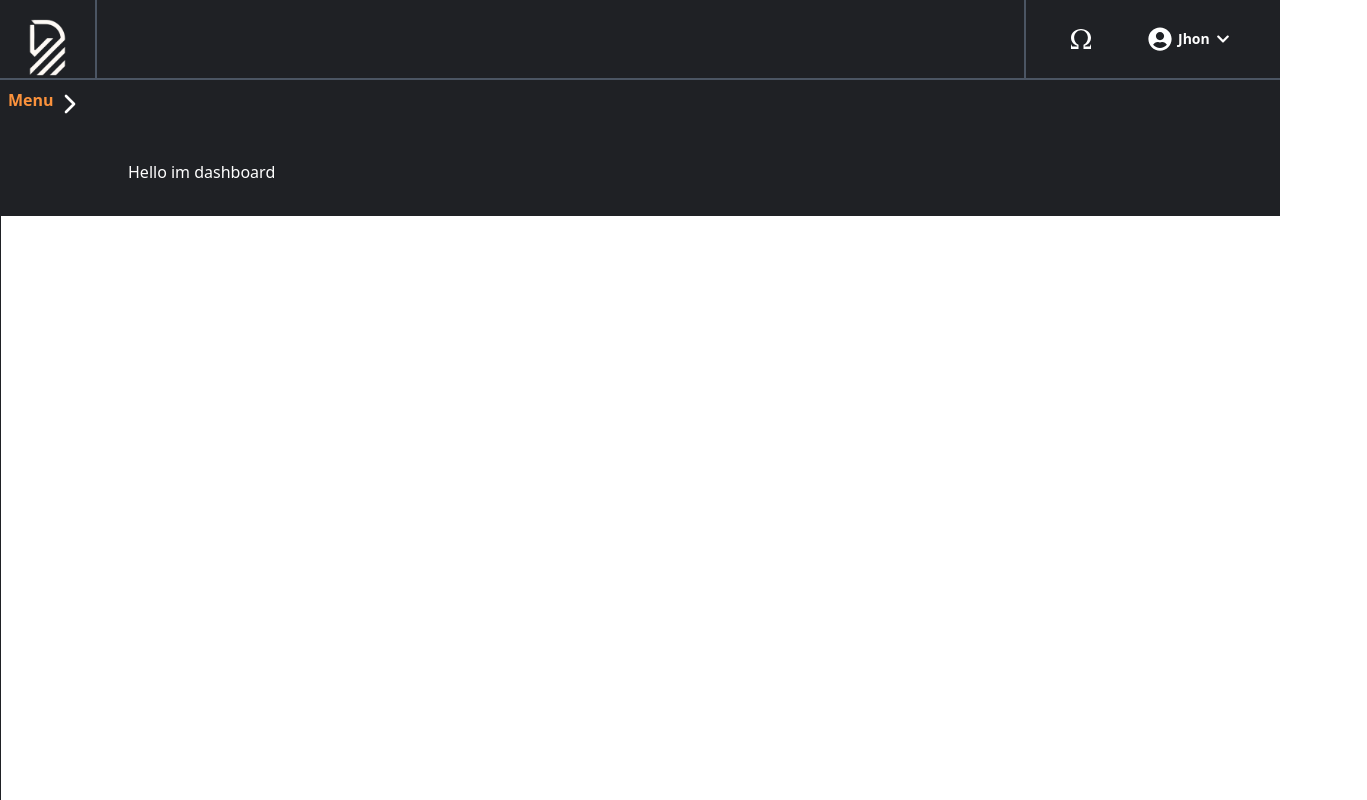
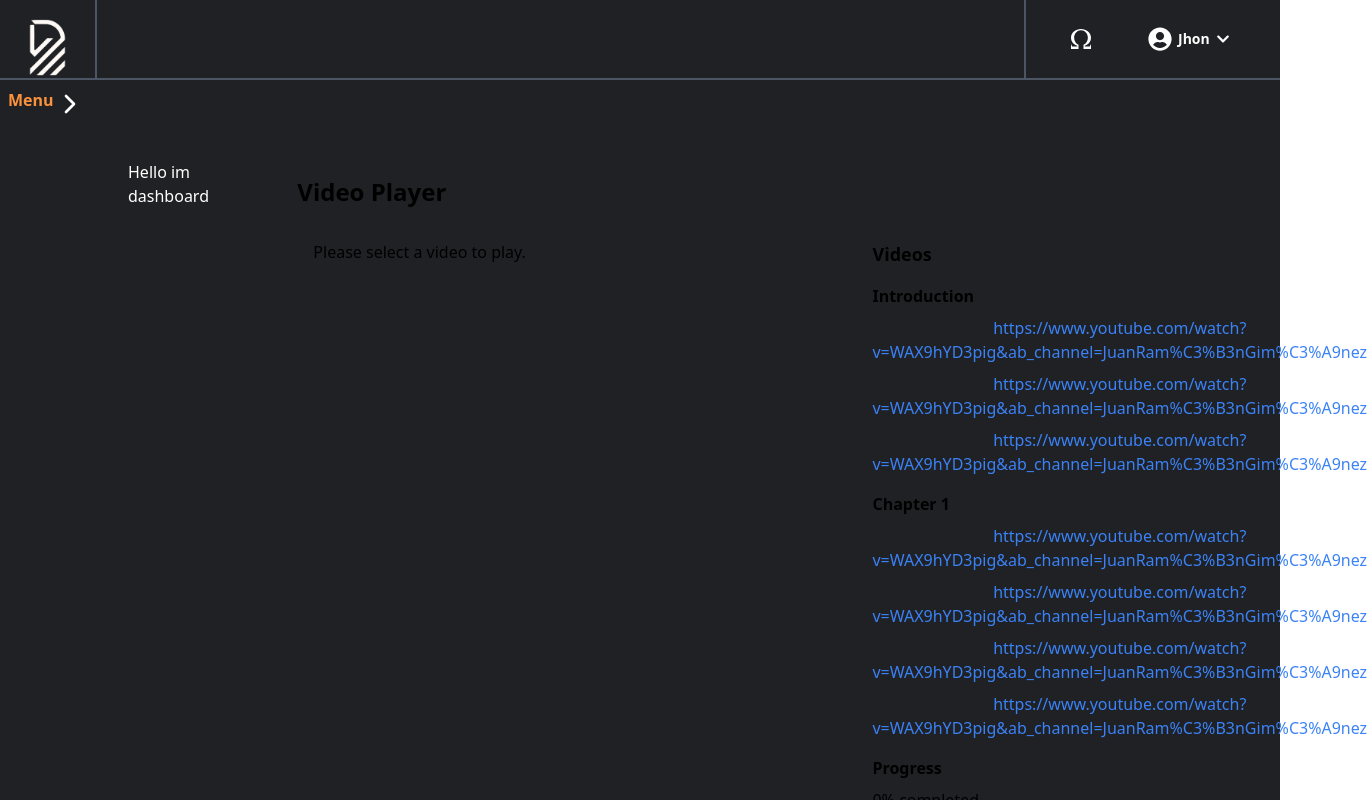
Before and after one commit to fsmutimeer/education-trading, a Next.js app: page /dashboard in a window 1280 px wide. Shown: the top 800 px of the page, 1367 px wide, since content can reach past the window. Built offline with nearby package versions, Linux system fonts and the light colour scheme.

Commit message:
flex set

```diff
--- a/app/dashboard/archive/page.tsx
+++ b/app/dashboard/archive/page.tsx
@@ -98,7 +98,7 @@ const Archive = () => {
         <h4 className="text-gray-300 text-2xl md:text-3xl">The Archive</h4>
       </div>
       {/* Archive cards */}
-      <div className="flex flex-col pl-4 md:grid md:grid-cols-4 gap-12 justify-center items-center">
+      <div className="flex flex-wrap pl-4 gap-4 justify-center items-center">
         {items.map((card) => (
           <ArchiveCard
             key={card.id}
--- a/app/dashboard/page.tsx
+++ b/app/dashboard/page.tsx
@@ -1,10 +1,42 @@
+import { VideoPlayer } from '@/components/dashboard';
 import React from 'react';
 
+interface VideoSection {
+  title: string;
+  videos: string[];
+}
 const page = () => {
+  const videos: VideoSection[] = [
+    {
+      title: 'Introduction',
+      videos: [
+        'https://www.youtube.com/watch?v=WAX9hYD3pig&ab_channel=JuanRam%C3%B3nGim%C3%A9nez',
+        'https://www.youtube.com/watch?v=WAX9hYD3pig&ab_channel=JuanRam%C3%B3nGim%C3%A9nez',
+        'https://www.youtube.com/watch?v=WAX9hYD3pig&ab_channel=JuanRam%C3%B3nGim%C3%A9nez',
+      ],
+    },
+    {
+      title: 'Chapter 1',
+      videos: [
+        'https://www.youtube.com/watch?v=WAX9hYD3pig&ab_channel=JuanRam%C3%B3nGim%C3%A9nez',
+        'https://www.youtube.com/watch?v=WAX9hYD3pig&ab_channel=JuanRam%C3%B3nGim%C3%A9nez',
+        'https://www.youtube.com/watch?v=WAX9hYD3pig&ab_channel=JuanRam%C3%B3nGim%C3%A9nez',
+        'https://www.youtube.com/watch?v=WAX9hYD3pig&ab_channel=JuanRam%C3%B3nGim%C3%A9nez',
+      ],
+    },
+
+  ];
+
   return (
     <div className="flex-col bg-[#1F2125] h-auto pb-8 w-screen ">
       <div className=" container  mx-auto w-[80%] flex gap-8  pt-[10rem]">
-        <h1 className='text-white'>Hello im dashboard</h1>
+        <h1 className="text-white">Hello im dashboard</h1>
+        <div>
+          <div className="p-4">
+            <h1 className="text-2xl font-bold mb-4">Video Player</h1>
+            <VideoPlayer videos={videos} />
+          </div>
+        </div>
       </div>
     </div>
   );
--- a/components/dashboard/Archive/ArchiveCard.tsx
+++ b/components/dashboard/Archive/ArchiveCard.tsx
@@ -18,17 +18,17 @@ const ArchiveCard: React.FC<ArchiveCardProps> = ({
   statusCount,
 }) => {
   return (
-    <div className="relative bg-green  h-[320px]  w-[170px]  rounded-[16px] shadow-lg">
+    <div className="relative bg-green  h-[400px]  w-[250px] m-2 rounded-[16px] shadow-lg">
       <div className=" overflow-hidden">
         <img
           src={imageSrc}
           alt={titleOrange}
-          className="object-cover h-[320px] w-[170px] brightness-50  rounded-[16px] inset-1"
+          className="object-cover  h-[400px] w-[250px] brightness-50  rounded-[16px] inset-1"
         />
       </div>
       <div className="absolute inset-0 flex flex-wrap overflow-hidden flex-col justify-end p-4">
-        <h3 className="text-xl text-orange-400">{titleOrange}</h3>
-        <h3 className="text-xl text-white">{titleWhite}</h3>
+        <h3 className="text-2xl text-orange-400">{titleOrange}</h3>
+        <h3 className="text-2xl text-white">{titleWhite}</h3>
         <div className="h-[15px] w-[40%] bg-gray-400 rounded-md mt-2">
           <div
             className={`h-[15px] rounded-md ${progressBar}`}
--- /dev/null
+++ b/components/dashboard/VideoPlayer.tsx
@@ -0,0 +1,68 @@
+'use client';
+import React, { useState } from 'react';
+interface VideoSection {
+  title: string;
+  videos: string[];
+}
+
+interface VideoPlayerProps {
+  videos: VideoSection[];
+}
+
+const VideoPlayer: React.FC<VideoPlayerProps> = ({ videos }) => {
+  const [currentVideo, setCurrentVideo] = useState<string | null>(null);
+  const [progress, setProgress] = useState<number>(0);
+
+  const handleVideoClick = (video: string) => {
+    setCurrentVideo(video);
+    setProgress(0);
+  };
+
+  const handleVideoEnd = () => {
+    setProgress(100);
+  };
+
+  return (
+    <div className="flex">
+      <div className="w-2/3 p-4">
+        {currentVideo ? (
+          <video
+            src={currentVideo}
+            controls
+            autoPlay
+            onEnded={handleVideoEnd}
+            className="w-full h-auto"
+          />
+        ) : (
+          <p>Please select a video to play.</p>
+        )}
+      </div>
+      <div className="w-1/3 p-4">
+        <h2 className="text-lg font-bold mb-4">Videos</h2>
+        {videos.map((section, index) => (
+          <div key={index} className="mb-4">
+            <h3 className="text-md font-bold mb-2">{section.title}</h3>
+            <ul>
+              {section.videos.map((video, index) => (
+                <li key={index} className="mb-2">
+                  <button
+                    onClick={() => handleVideoClick(video)}
+                    className="text-blue-500 hover:text-blue-700"
+                  >
+                    {video}
+                  </button>
+                </li>
+              ))}
+            </ul>
+          </div>
+        ))}
+        <div>
+          <h3 className="text-md font-bold mb-2">Progress</h3>
+          <p>{progress}% completed</p>
+        </div>
+      </div>
+    </div>
+  );
+};
+
+export default VideoPlayer;
--- a/components/dashboard/index.ts
+++ b/components/dashboard/index.ts
@@ -4,6 +4,7 @@ import WelcomeCard from "./Archive/WelcomeCard";
 import ArchiveCard from './Archive/ArchiveCard'
 import Container from "./Container";
 import ProfileDropDown from './Header/ProfileDropDown'
+import VideoPlayer from './VideoPlayer'
 export{
   Header,
   ProfileDropDown,
@@ -11,5 +12,6 @@ export{
   Container,
   WelcomeCard,
   ArchiveCard,
+  VideoPlayer
 
 }
```
